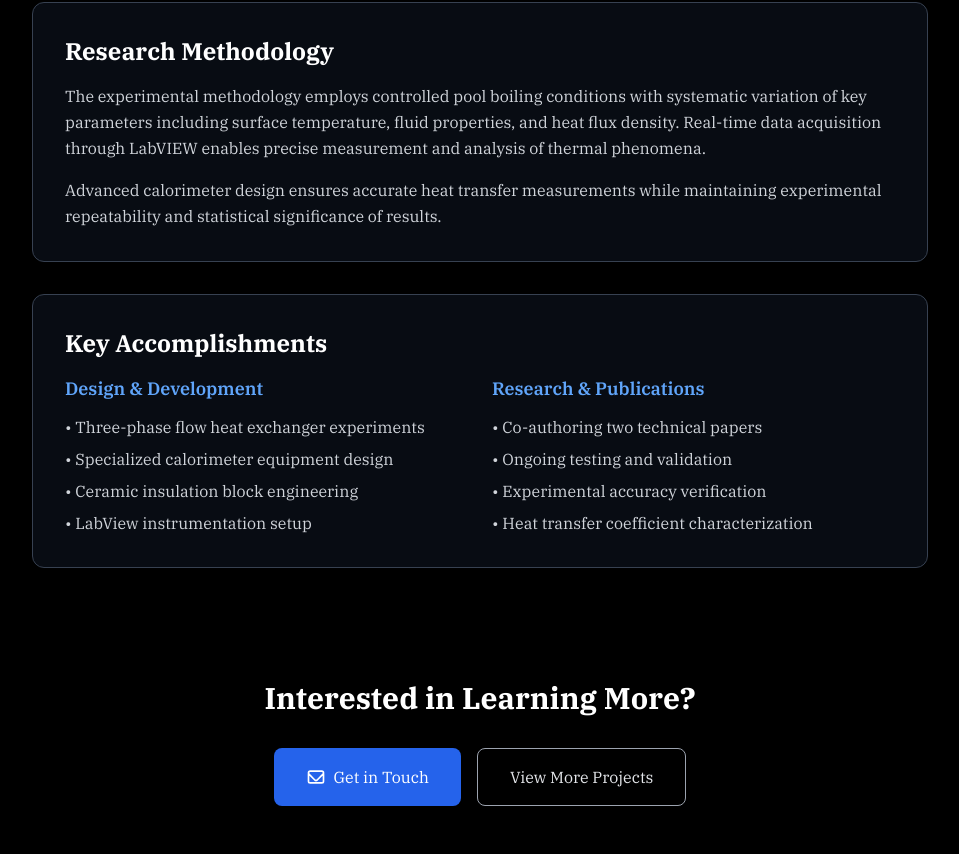
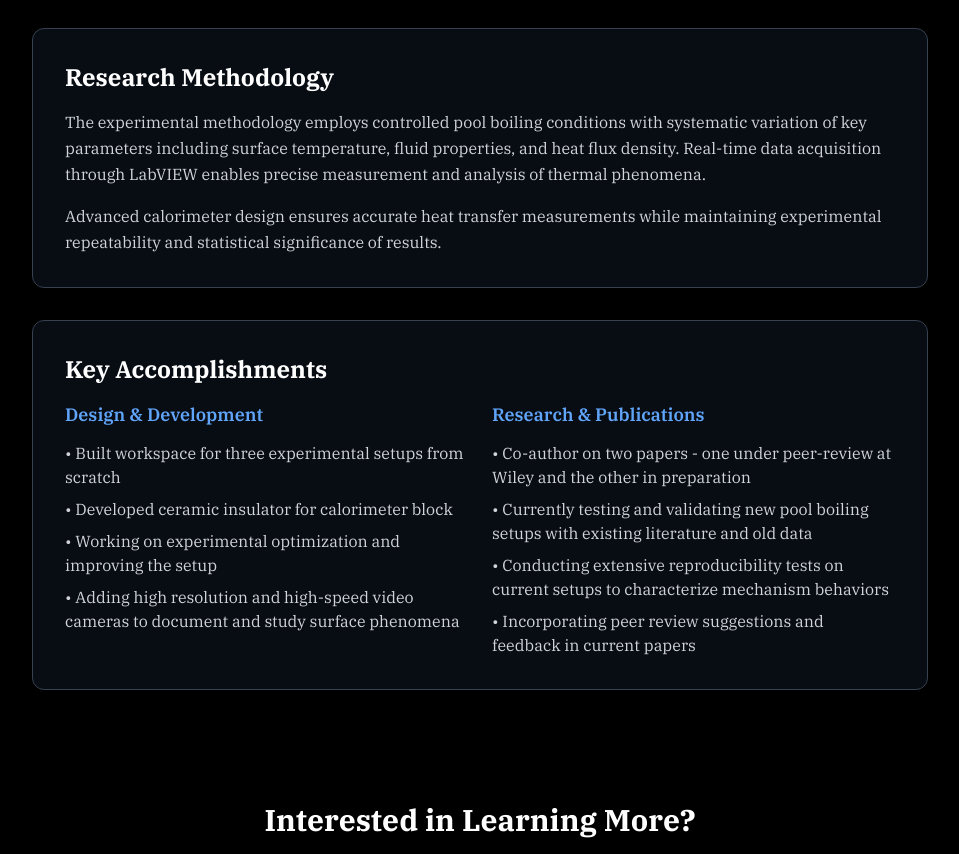
Before and after one commit to om2206/om-portfolio-25, a Next.js app: page /projects/etrl-pool-boiling in a window 1280 px wide. Shown: the part 1557-2411 px from the top of the page, without its empty margins (160-1119 px from the left). Built offline with nearby package versions, Linux system fonts and the light colour scheme; a web font is replaced by a local one.

Commit message:
Fix syntax error in etrl-pool-boiling page - add missing closing bracket

```diff
--- a/app/projects/etrl-pool-boiling/page.tsx
+++ b/app/projects/etrl-pool-boiling/page.tsx
@@ -149,7 +149,7 @@ const ETRLPoolBoilingPage = () => {
               <p className="text-gray-300 leading-relaxed mb-4">
                 This research project focuses on investigating pool boiling heat transfer
                 phenomena and critical heat flux (CHF) mechanisms.
-                The study employs three different heat exhanger setups for saturated pool boiling, three-phase change pool boiling and a new setup for heating through an IR medium.
+                The study employs three different heat exhanger setups for saturated pool boiling, three-phase change pool boiling and a new setup for characterizing exchanget surface phenomena byheating through an IR medium.
               </p>
               <p className="text-gray-300 leading-relaxed">
                 Key research objectives include characterizing heat transfer coefficients, determining critical heat flux
@@ -203,19 +203,19 @@ const ETRLPoolBoilingPage = () => {
                 <div>
                   <h3 className="text-lg font-semibold text-blue-400 mb-3">Design & Development</h3>
                   <ul className="text-gray-300 space-y-2">
-                    <li>• Three-phase flow heat exchanger experiments</li>
-                    <li>• Specialized calorimeter equipment design</li>
-                    <li>• Ceramic insulation block engineering</li>
-                    <li>• LabView instrumentation setup</li>
+                    <li>• Built workspace for three experimental setups from scratch</li>
+                    <li>• Developed ceramic insulator for calorimeter block</li>
+                    <li>• Working on experimental optimization and improving the setup</li>
+                    <li>• Adding high resolution and high-speed video cameras to document and study surface phenomena </li>
                   </ul>
                 </div>
                 <div>
                   <h3 className="text-lg font-semibold text-blue-400 mb-3">Research & Publications</h3>
                   <ul className="text-gray-300 space-y-2">
-                    <li>• Co-authoring two technical papers</li>
-                    <li>• Ongoing testing and validation</li>
-                    <li>• Experimental accuracy verification</li>
-                    <li>• Heat transfer coefficient characterization</li>
+                    <li>• Co-author on two papers - one under peer-review at Wiley and the other in preparation</li>
+                    <li>• Currently testing and validating new pool boiling setups with existing literature and old data</li>
+                    <li>• Conducting extensive reproducibility tests on current setups to characterize mechanism behaviors</li>
+                    <li>• Incorporating peer review suggestions and feedback in current papers</li>
                   </ul>
                 </div>
               </div>
```
